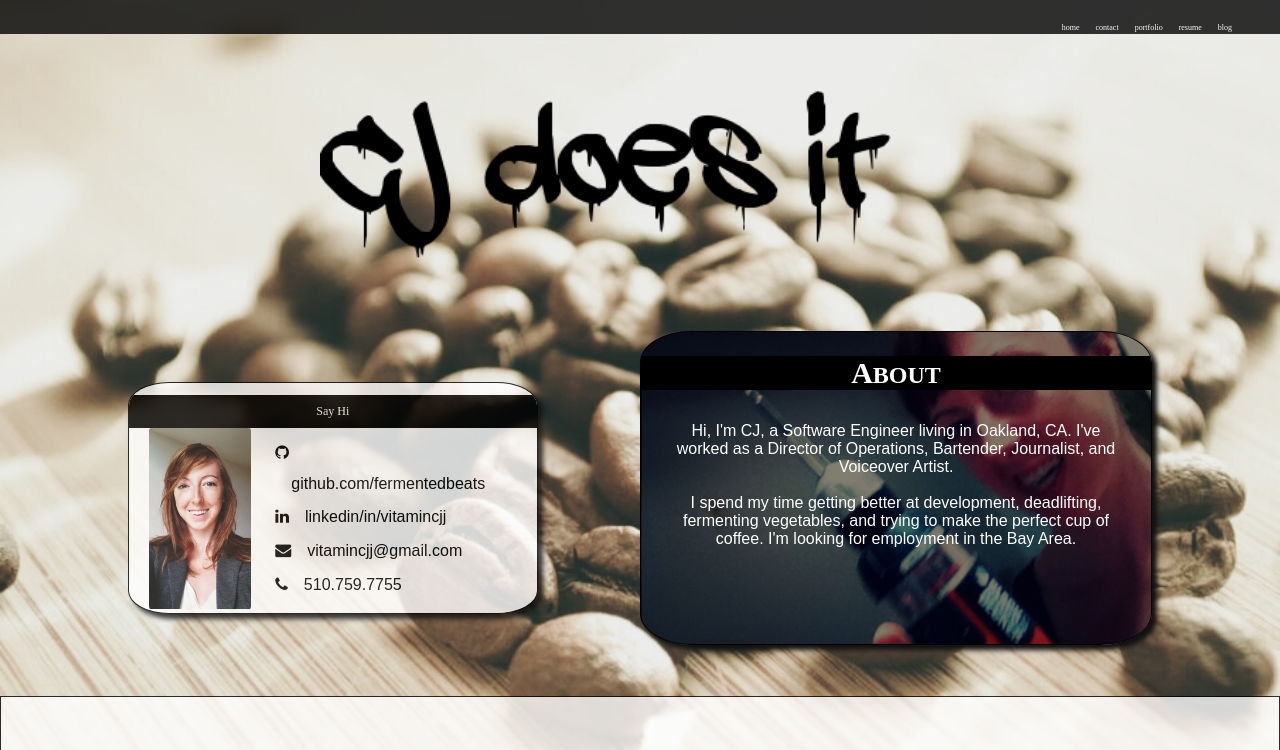
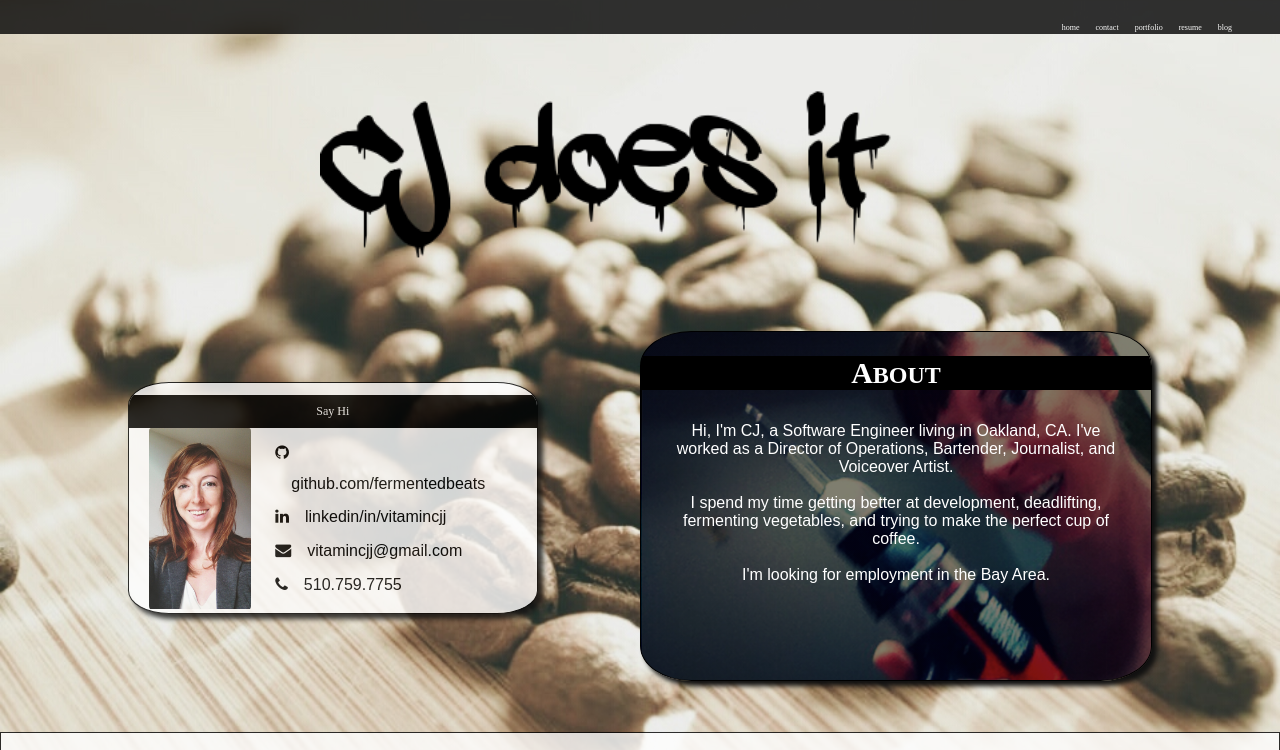
Before and after one commit to Fermentedbeats/Fermentedbeats.github.io, a plain HTML site: page index.html in a window 1280 px wide. Shown: the top 750 px of the page. Drawn offline with Linux system fonts and the light colour scheme.

Commit message:
about pp fix

```diff
--- a/index.html
+++ b/index.html
@@ -42,7 +42,7 @@
 		<div id="about">
 			<div class="textbox">
 				<h1><span>A</span>BOUT</h1>
-				<p>Hi, I'm CJ, a Software Engineer living in Oakland, CA. I've worked as a Director of Operations, Bartender, Journalist, and Voiceover Artist.<br><br> I spend my time getting better at development, deadlifting, fermenting vegetables, and trying to make the perfect cup of coffee.  I'm looking for employment in the Bay Area.</p>
+				<p>Hi, I'm CJ, a Software Engineer living in Oakland, CA. I've worked as a Director of Operations, Bartender, Journalist, and Voiceover Artist.<br><br> I spend my time getting better at development, deadlifting, fermenting vegetables, and trying to make the perfect cup of coffee. <br><br>I'm looking for employment in the Bay Area.</p>
 			</div><!--textbox-->
 		</div><!--about-->
 	</div><!--contactAboutContainer-->
```
